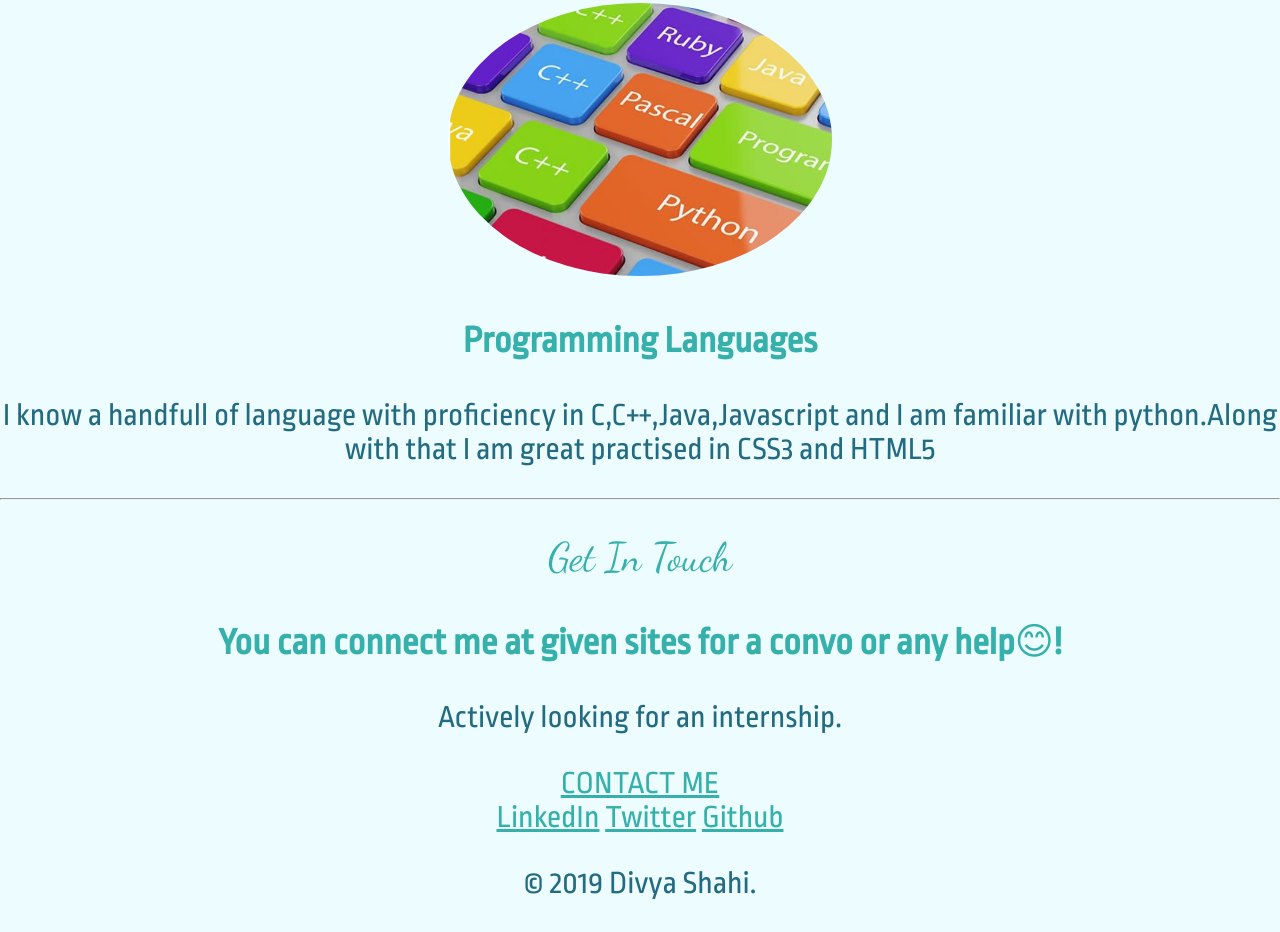
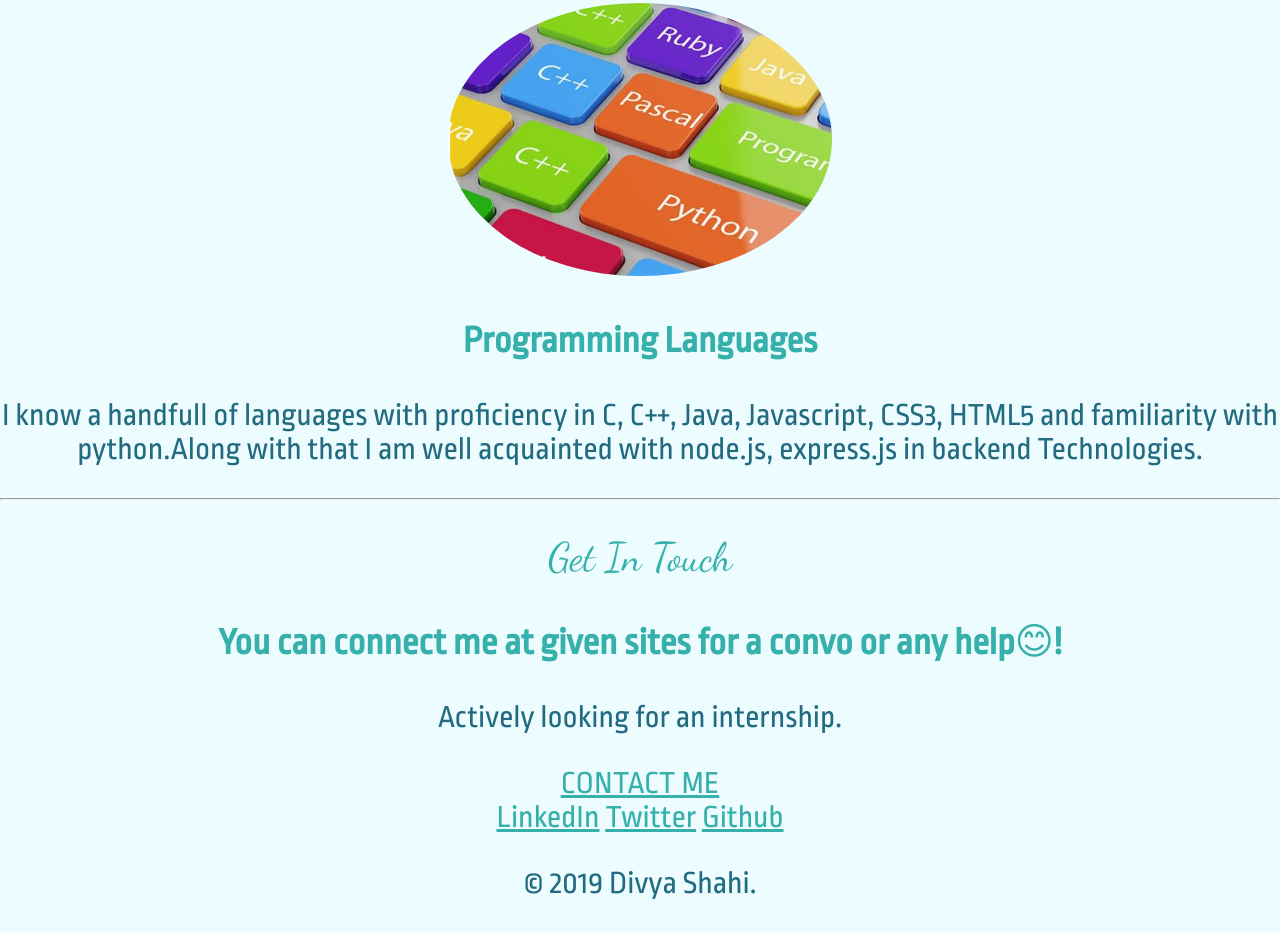
Before and after one commit to divs30/Pure_css_portfolio, a plain HTML site: page index.html in a window 1280 px wide. Shown: the part 2271-3203 px from the top of the page. Drawn offline with Linux system fonts and the light colour scheme.

Commit message:
updated website
updated web

```diff
--- a/index.html
+++ b/index.html
@@ -38,7 +38,7 @@
           <img class="circular" src="images/lang.PNG" alt="languages">
           <h3>Programming Languages</h3>
           <p>
-            I know a handfull of language with proficiency in C,C++,Java,Javascript and I am familiar with python.Along with that I am great practised in CSS3 and HTML5
+            I know a handfull of languages with proficiency in C, C++, Java, Javascript, CSS3, HTML5 and familiarity with python.Along with that I am well acquainted with node.js, express.js in backend Technologies.
           </p>
         </div>
       </div>
```
